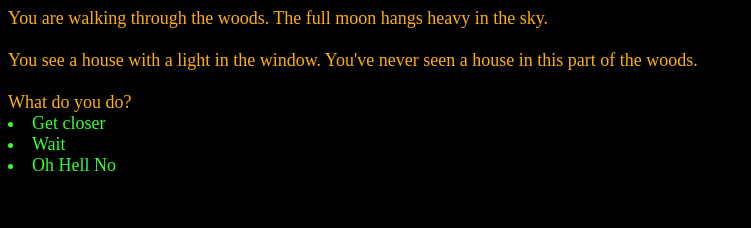
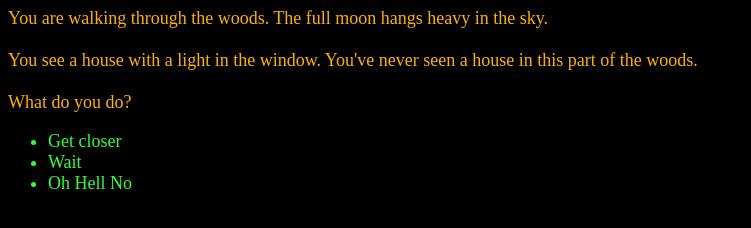
Before and after one commit to StrangrDangr/hackventure2k18, a plain HTML site: page index.html in a window 1280 px wide. Shown: the whole page, without its empty margins (0-751 px from the left). Drawn offline with Linux system fonts and the light colour scheme.

Commit message:
ul again

```diff
--- a/index.html
+++ b/index.html
@@ -15,8 +15,8 @@
   </head>
   <body>
     <div id="question"></div>
-    <div id="choices">
-		</div>
+    <ul id="choices">
+		</ul>
 
     <script src="hackventure.js"></script>
   </body>
```
